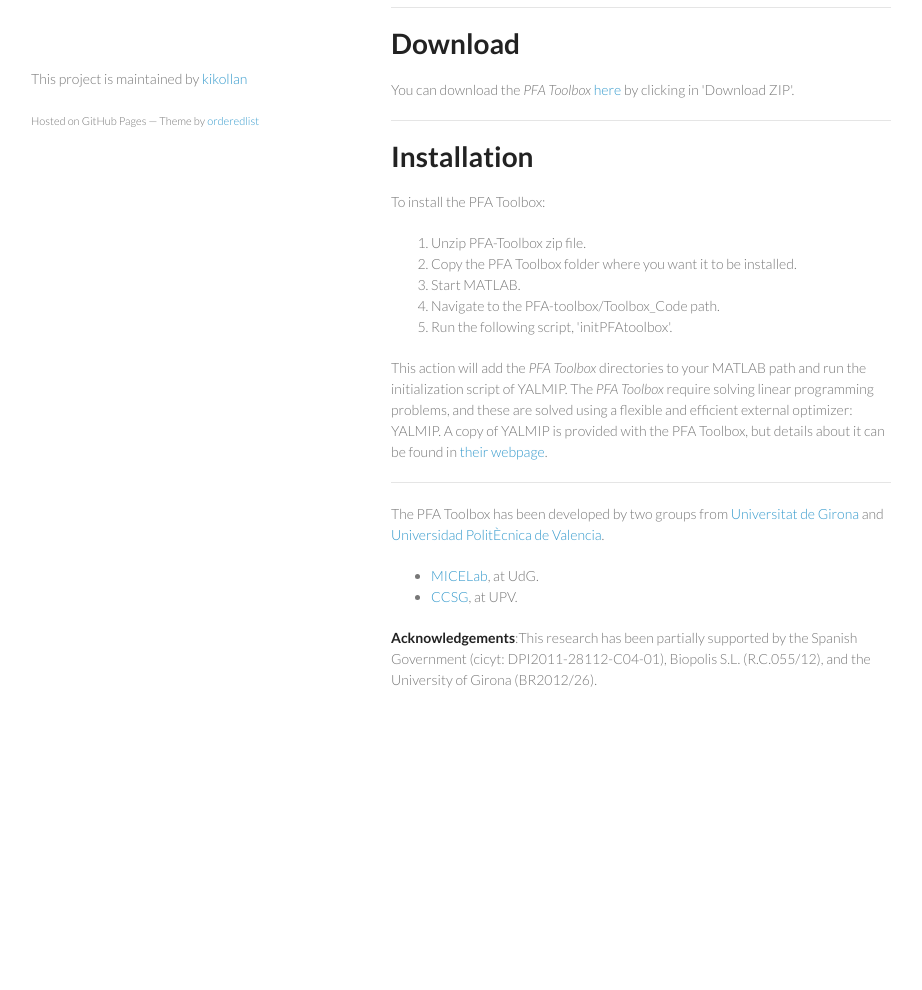
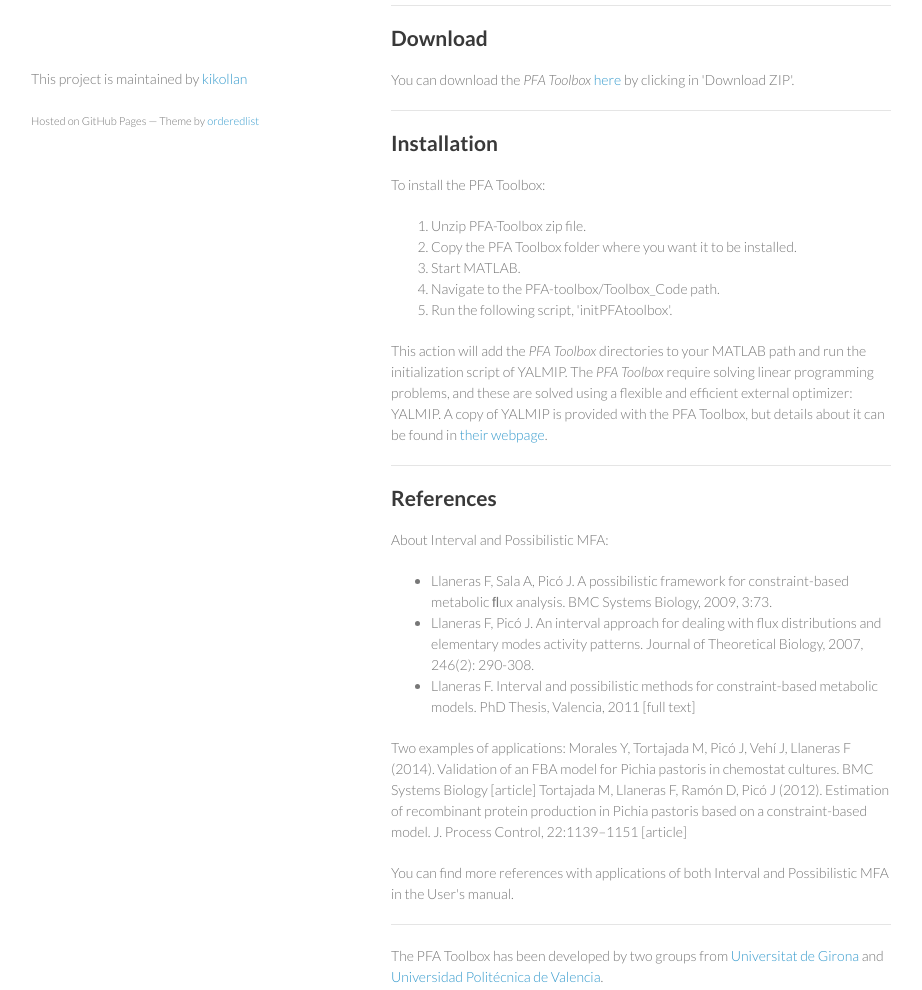
Before and after one commit to kikollan/PFA-Toolbox, a plain HTML site: page index.html in a window 1280 px wide. Shown: the part 600-1590 px from the top of the page, without its empty margins (179-1101 px from the left). Before the commit the page ends 1360 px from the top, so only its background shows below. Drawn offline with Linux system fonts and the light colour scheme.

```diff
--- a/index.html
+++ b/index.html
@@ -36,8 +36,7 @@
 
 <p>Interval and Possibilistic MFA are two variants of Metabolic Flux Analysis (MFA), a widely used procedure to estimate the metabolic fluxes within living cells. These methods overcome some limitations of traditional MFA, particularly in scenarios of uncertainty —where measurements are scarce and imprecise— which are indeed common in research laboratories and industry.</p>
 
-<h2>
-<a id="pfa-toolbox-features" class="anchor" href="#pfa-toolbox-features" aria-hidden="true"><span class="octicon octicon-link"></span></a>PFA Toolbox features:</h2>
+<p><strong>PFA Toolbox features</strong></p>
 
 <ul>
 <li>Provides reliable MFA estimations in uncertain (or underdetermined) scenarios, where only a few fluxes can be measured.</li>
@@ -53,15 +52,15 @@
 
 <hr>
 
-<h1>
-<a id="download" class="anchor" href="#download" aria-hidden="true"><span class="octicon octicon-link"></span></a>Download</h1>
+<h2>
+<a id="download" class="anchor" href="#download" aria-hidden="true"><span class="octicon octicon-link"></span></a>Download</h2>
 
 <p>You can download the <em>PFA Toolbox</em> <a href="https://github.com/kikollan/PFA-Toolbox">here</a> by clicking in 'Download ZIP'.</p>
 
 <hr>
 
-<h1>
-<a id="installation" class="anchor" href="#installation" aria-hidden="true"><span class="octicon octicon-link"></span></a>Installation</h1>
+<h2>
+<a id="installation" class="anchor" href="#installation" aria-hidden="true"><span class="octicon octicon-link"></span></a>Installation</h2>
 
 <p>To install the PFA Toolbox: </p>
 
@@ -77,7 +76,26 @@
 
 <hr>
 
-<p>The PFA Toolbox has been developed by two groups from <a href="http://www.udg.edu/">Universitat de Girona</a> and <a href="https://www.upv.es/">Universidad PolitÈcnica de Valencia</a>.</p>
+<h2>
+<a id="references" class="anchor" href="#references" aria-hidden="true"><span class="octicon octicon-link"></span></a>References</h2>
+
+<p>About Interval and Possibilistic MFA:</p>
+
+<ul>
+<li>Llaneras F, Sala A, Picó J. A possibilistic framework for constraint-based metabolic ﬂux analysis. BMC Systems Biology, 2009, 3:73.</li>
+<li>Llaneras F, Picó J. An interval approach for dealing with flux distributions and elementary modes activity patterns. Journal of Theoretical Biology, 2007, 246(2): 290-308.</li>
+<li>Llaneras F. Interval and possibilistic methods for constraint-based metabolic models. PhD Thesis, Valencia, 2011 [full text]</li>
+</ul>
+
+<p>Two examples of applications:
+Morales Y, Tortajada M, Picó J, Vehí J, Llaneras F (2014). Validation of an FBA model for Pichia pastoris in chemostat cultures. BMC Systems Biology [article]
+Tortajada M, Llaneras F, Ramón D, Picó J (2012). Estimation of recombinant protein production in Pichia pastoris based on a constraint-based model. J. Process Control, 22:1139–1151 [article]</p>
+
+<p>You can find more references with applications of both Interval and Possibilistic MFA in the User's manual.</p>
+
+<hr>
+
+<p>The PFA Toolbox has been developed by two groups from <a href="http://www.udg.edu/">Universitat de Girona</a> and <a href="https://www.upv.es/">Universidad Politécnica de Valencia</a>.</p>
 
 <ul>
 <li>
```
Also changed, not shown: params.json (+1 -1 lines).
